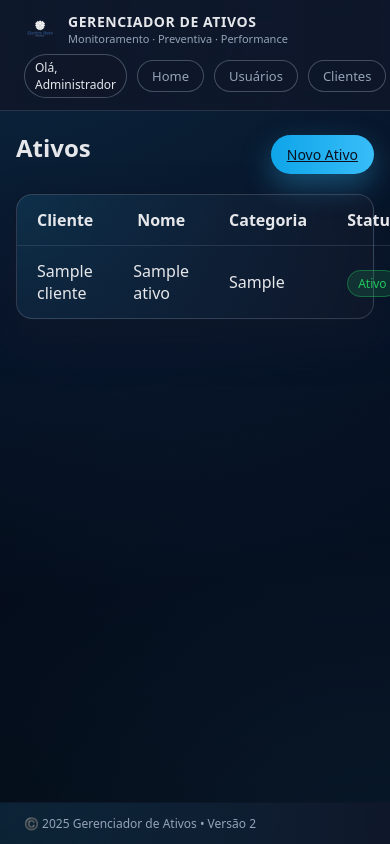
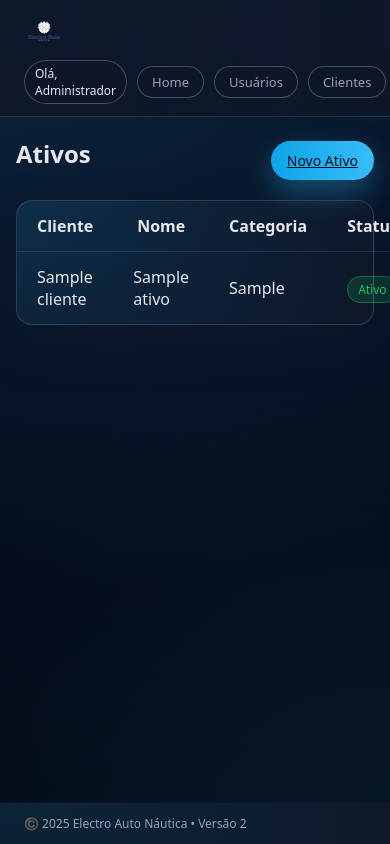
Before and after one commit to NettoSantana/gerenciador-ativos, a Flask app: page /ativos/ in a window 390 px wide; the page is wider, and only the part inside the window is pictured. Run offline with Flask 3, Linux system fonts and the light colour scheme; a user stored in the database is signed in; tables that the repository leaves empty hold one stand-in row (values such as "Sample post").

Commit message:
﻿feat: atualização completa do header com identidade Electro Auto Náutica
- removido texto Gerenciador de Ativos e subtítulo
- inserida apenas a logo oficial no header
- aumentada a logo para 52px com responsividade mobile
- limpeza total do bloco logo-text
- header mais moderno, limpo e profissional

```diff
--- a/templates/base.html
+++ b/templates/base.html
@@ -2,14 +2,14 @@
 <html lang="pt-BR">
 <head>
   <meta charset="utf-8" />
-  <title>{% block title %}Gerenciador de Ativos{% endblock %}</title>
+  <title>{% block title %}Electro Auto Náutica{% endblock %}</title>
   <meta name="viewport" content="width=device-width, initial-scale=1" />
   <link rel="stylesheet" href="{{ url_for('static', filename='style.css') }}">
 
   <style>
-    /* Ajuste do logo no header */
+    /* LOGO DO HEADER */
     .logo-img {
-      height: 38px;
+      height: 52px;              /* maior e mais bonita */
       width: auto;
       object-fit: contain;
       display: block;
@@ -17,8 +17,13 @@
 
     @media (max-width: 640px) {
       .logo-img {
-        height: 32px;
+        height: 40px;
       }
+    }
+
+    /* Remover espaçamento do bloco antigo */
+    .logo-text {
+      display: none;
     }
   </style>
 </head>
@@ -29,15 +34,11 @@
     <header class="topbar">
       <div class="topbar-left">
 
-        <!-- 🔥 LOGO CORRETO AQUI (SEM GA, SEM DIV) -->
+        <!-- LOGO ÚNICA NO HEADER -->
         <img src="{{ url_for('static', filename='logo.png') }}"
-             alt="Logo da Empresa"
+             alt="Electro Auto Náutica"
              class="logo-img">
 
-        <div class="logo-text">
-          <span class="logo-title">Gerenciador de Ativos</span>
-          <span class="logo-sub">Monitoramento · Preventiva · Performance</span>
-        </div>
       </div>
 
       <div class="topbar-right">
@@ -84,7 +85,7 @@
     </main>
 
     <footer class="footer">
-      <span>©️ {{ 2025 }} Gerenciador de Ativos • Versão 2</span>
+      <span>©️ {{ 2025 }} Electro Auto Náutica • Versão 2</span>
     </footer>
 
   </div>
```
Also changed, not shown: commitmsg.txt (+6 -6 lines).
